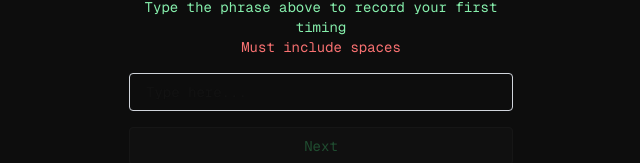
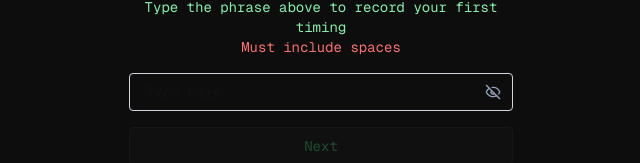
Before and after one commit to nohgu21/authentication, a Next.js app: page /enroll in a window 1280 px wide. Shown: the part 394-557 px from the top of the page, without its empty margins (319-959 px from the left). Built offline with nearby package versions, Linux system fonts and the light colour scheme.

Commit message:
Added togglevisibility for password

```diff
--- a/package.json
+++ b/package.json
@@ -10,6 +10,7 @@
   },
   "dependencies": {
     "geist": "^1.7.0",
+    "lucide-react": "^1.14.0",
     "next": "16.1.6",
     "react": "19.2.3",
     "react-dom": "19.2.3"
--- a/src/app/components/KeystrokeInput.tsx
+++ b/src/app/components/KeystrokeInput.tsx
@@ -1,7 +1,7 @@
 "use client"
 
 import React from "react"
-import useKeystroke  from "../hooks/useKeystroke"
+import useKeystroke from "../hooks/useKeystroke"
 
 interface KeystrokeInputProps {
     value: string
@@ -9,21 +9,22 @@ interface KeystrokeInputProps {
     onTimingUpdate: (timings: any[]) => void
     placeholder?: string
     onEnter?: () => void
+    type?: "text" | "password"
 }
 
-export default function KeystrokeInput ({
+export default function KeystrokeInput({
     value,
     onChange,
     onTimingUpdate,
     placeholder,
-    onEnter
-} : KeystrokeInputProps) {
+    onEnter,
+    type = "text"
+}: KeystrokeInputProps) {
 
-    const {timing, handleKeyDown, handleKeyUp, reset} = useKeystroke()
+    const { timing, handleKeyDown, handleKeyUp, reset } = useKeystroke()
 
     const handleChange = (e: React.ChangeEvent<HTMLInputElement>) => {
         onChange(e.target.value)
-        onTimingUpdate(timing)
     }
 
     const handleKeyDownWrapper = (e: React.KeyboardEvent<HTMLInputElement>) => {
@@ -34,18 +35,20 @@ export default function KeystrokeInput ({
         handleKeyDown(e)
     }
 
-
+    const handleKeyUpWrapper = (e: React.KeyboardEvent<HTMLInputElement>) => {
+        handleKeyUp(e)
+        setTimeout(() => onTimingUpdate(timing), 0)
+    }
 
     return (
         <input
-        type = "password"
+            type={type}
             value={value}
             onChange={handleChange}
             onKeyDown={handleKeyDownWrapper}
-        onKeyUp={handleKeyUp}
+            onKeyUp={handleKeyUpWrapper}
             placeholder={placeholder}
             className="w-full border border-gray-300 rounded px-4 py-2 text-sm focus:outline-none focus:ring-2 focus:ring-black"
-
         />
     )
 }
--- a/src/app/enroll/page.tsx
+++ b/src/app/enroll/page.tsx
@@ -4,6 +4,7 @@ import { useRouter } from "next/navigation"
 import { useState } from "react"
 import { compareRhythm } from "../lib/compareRhythm";
 import KeystrokeInput from "../components/KeystrokeInput";
+import { Eye, EyeOff } from "lucide-react"
 
 const PHRASE = "open sesame rhythm"
 
@@ -16,6 +17,7 @@ export default function EnrollPage() {
   const [firstTiming, setFirstTiming] = useState<any[]>([])
   const [secondTiming, setSecondTiming] = useState<any>([])
   const [status, setStatus] = useState<"idle" | "analysing" | "success" | "fail">("idle")
+  const [showPassword, setShowPassword] = useState(false)
 
   const router = useRouter()
 
@@ -51,6 +53,11 @@ export default function EnrollPage() {
 
   }
 
+  const toggleVisibility = () => {
+    setShowPassword((prev) => !prev)
+
+  }
+
 
   return (
     <main className="font-mono min-h-screen bg-[#0d0d0d] flex flex-col items-center justify-center gap-6 p-8">
@@ -64,13 +71,23 @@ export default function EnrollPage() {
       {step === 1 && (
         <div className="flex flex-col gap-4 w-full max-w-sm">
           <p className="text-sm text-[#86efac] text-center">Type the phrase above to record your first timing <br /> <span className="text-[#f87171] text-sm">Must include spaces</span></p>
+          <div className="relative w-full">
           <KeystrokeInput
             value={text}
             onChange={setText}
             onTimingUpdate={setFirstTiming}
+            type={showPassword ? "text" : "password"}
             placeholder="Type here..."
             onEnter={step === 1 ? handleFirstSubmit : handleSecondSubmit}
           />
+          <button
+            type="button"
+            onClick={toggleVisibility}
+            className="absolute right-3 top-1/2 -translate-y-1/2 text-[#94a3b8] hover:text-[#f0fdf4]"
+          >
+            {showPassword ? <Eye size={16}/> : <EyeOff size={16} />  }
+          </button>
+          </div>
           <button
             onClick={handleFirstSubmit}
             disabled={text !== PHRASE}
@@ -84,13 +101,23 @@ export default function EnrollPage() {
       {step === 2 && (
         <div className="flex flex-col gap-4 w-full max-w-sm">
           <p className="text-sm text-[#86efac] text-center">Type the phrase again to confirm your rhythm</p>
+          <div className="relative w-full">
           <KeystrokeInput
             value={text}
             onChange={setText}
             onTimingUpdate={setSecondTiming}
             placeholder="Type again..."
+            type={showPassword ? "text" : "password"}
             onEnter={step === 2 ? handleFirstSubmit : handleSecondSubmit}
           />
+          <button
+            type="button"
+            onClick={toggleVisibility}
+            className="absolute right-3 top-1/2 -translate-y-1/2 text-[#94a3b8] hover:text-[#f0fdf4]"
+          >
+            {showPassword ? <EyeOff size={16} /> : <Eye size={16} />}
+          </button>
+          </div>
           <button
             onClick={handleSecondSubmit}
             disabled={text !== PHRASE}
--- a/src/app/hooks/useKeystroke.ts
+++ b/src/app/hooks/useKeystroke.ts
@@ -41,6 +41,8 @@ export default function useKeystroke() {
     }
 
 
+
+
     const reset = () => setTiming([])
     return { timing, handleKeyDown, handleKeyUp, reset }
 
```
Also changed, not shown: 1 other file (tests, documents, lock files or other folders). Lines whose indentation alone changed are shown as unchanged.
